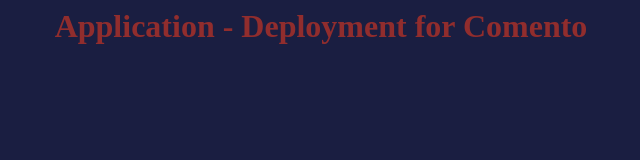
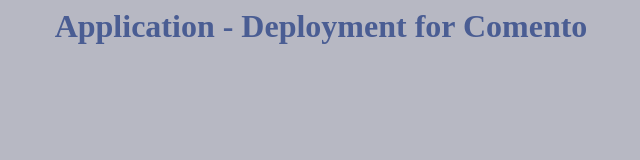
Before and after one commit to svcadm/nginx-ecs-sample, a plain HTML site: page index.html in a window 1280 px wide. Shown: the whole page, without its empty margins (319-959 px from the left). Drawn offline with Linux system fonts and the light colour scheme.

Commit message:
Update index.html
신규배포

```diff
--- a/index.html
+++ b/index.html
@@ -1,8 +1,8 @@
 <head>
-    <title>Demo Application</title>
+    <title>Comento Application</title>
 </head>
-<body style="background-color: rgb(26, 30, 65);">
-<h1 style="color: rgb(145, 45, 45); text-align: center;">
+<body style="background-color: rgb(183, 184, 195);">
+<h1 style="color: rgb(74, 93, 147); text-align: center;">
     Application - Deployment for Comento
 </h1>
 </body>
```
